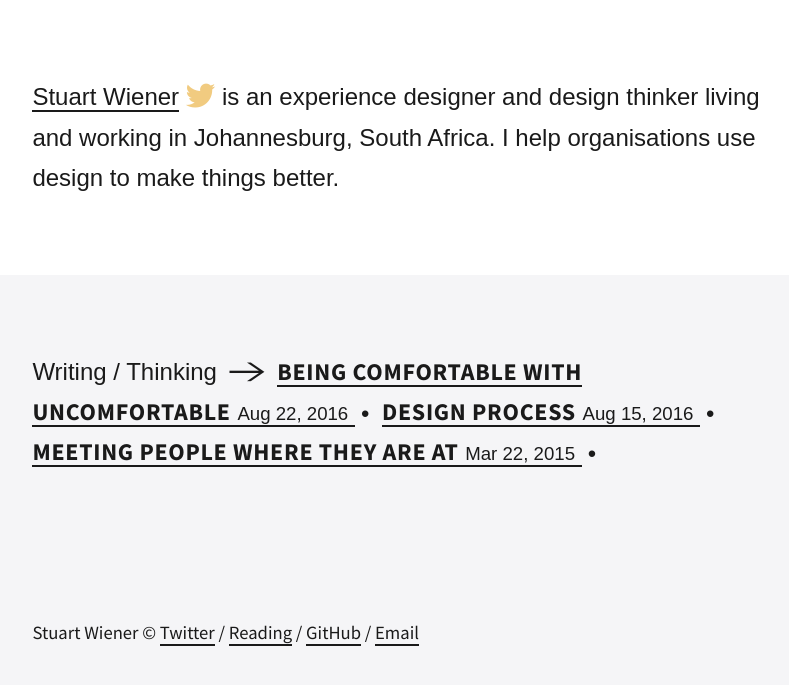
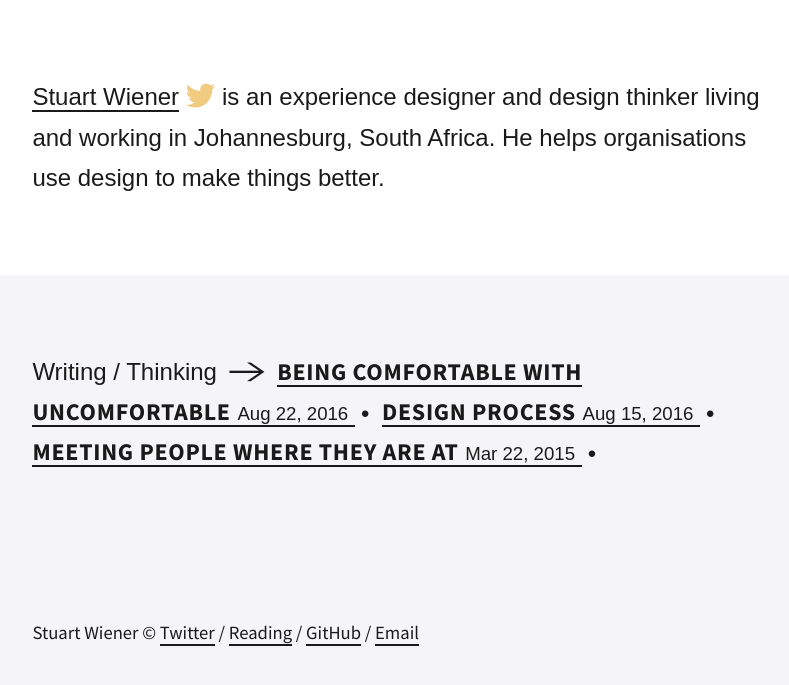
Before and after one commit to stuartwiener/stuartwiener.github.io, a Jekyll site: the page built from index.html, in a window 1280 px wide. Shown: the top 685 px of the page, without its empty margins (142-931 px from the left). Built offline with Jekyll 4.4.1, drawn with Linux system fonts in a browser that asks for light colours; some web fonts are replaced.

Commit message:
updated tagline

```diff
--- a/_config.yml
+++ b/_config.yml
@@ -7,7 +7,7 @@
 
 # Site settings
 title: Stuart Wiener
-description: is an experience designer and design thinker living and working in Johannesburg, South Africa. I help organisations use design to make things better.
+description: is an experience designer and design thinker living and working in Johannesburg, South Africa. He helps organisations use design to make things better.
 email: hello@stuartwiener.com
 baseurl: "" # the subpath of your site, e.g. /blog
 url: "http://stuartwiener.com" # the base hostname & protocol for your site
```
